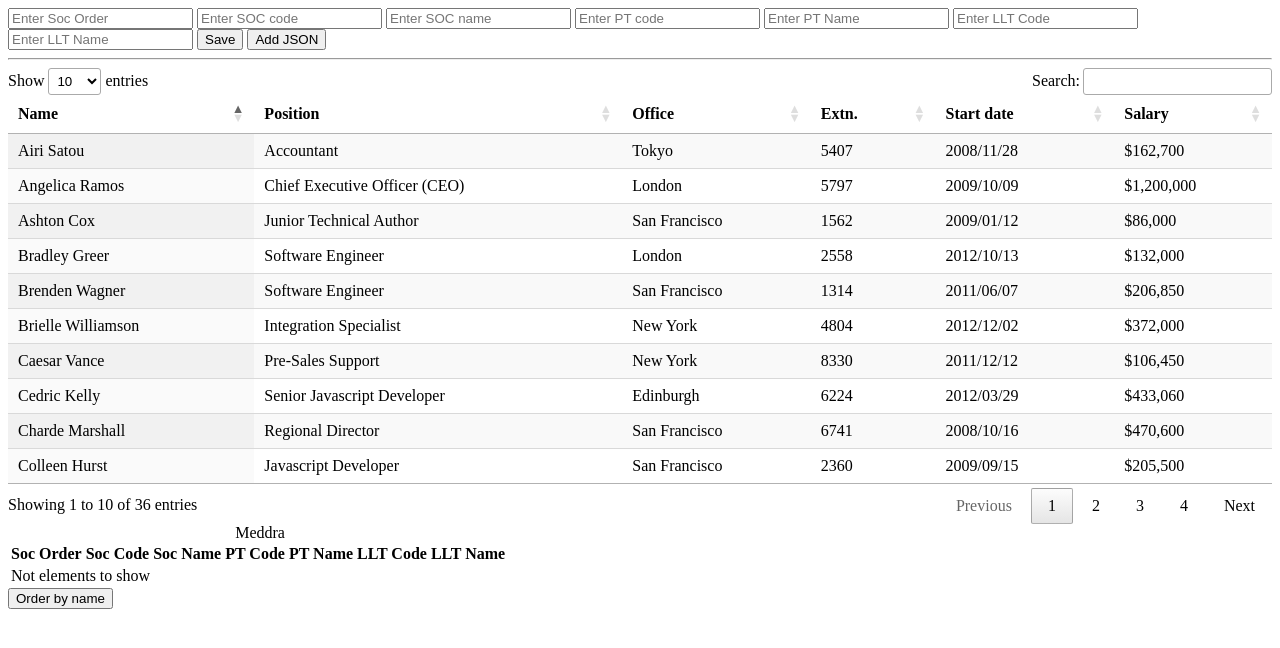
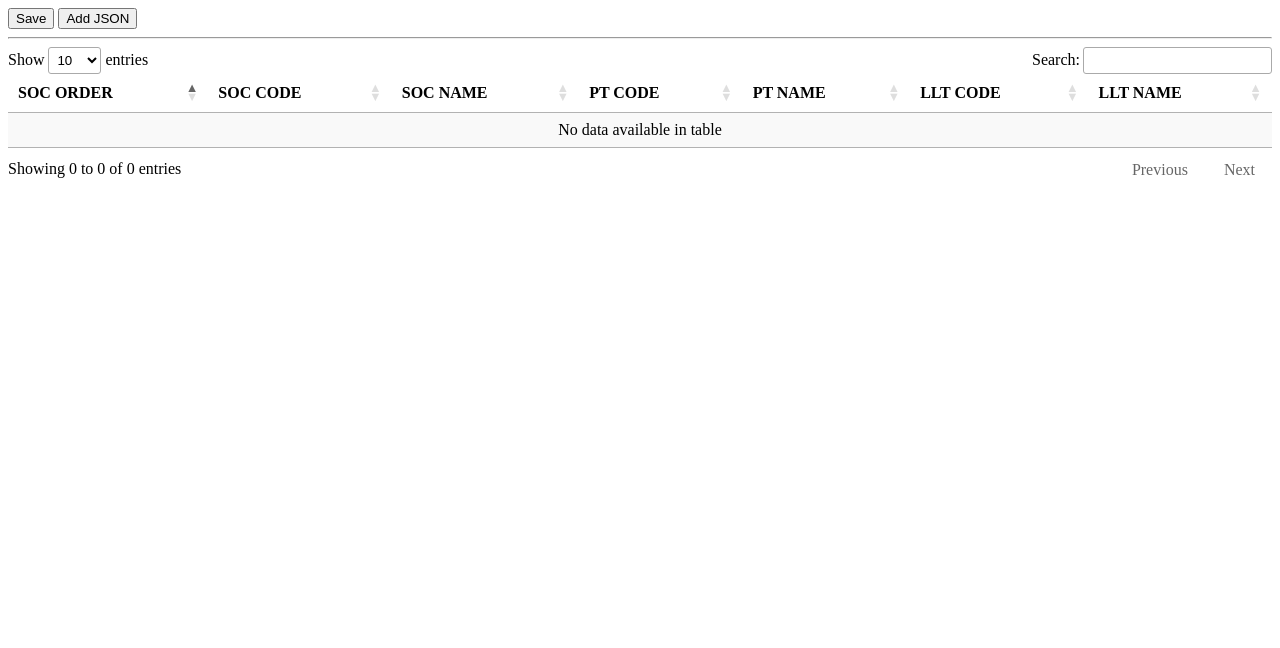
Before and after one commit to zenonpa/zenonpa.github.io, a PHP site: page /meddra2.html in a window 1280 px wide. Shown: the top 648 px of the page. Run offline with PHP 8.4, Linux system fonts and the light colour scheme; some libraries are stand-ins or nearby versions.

Commit message:
20160422

```diff
--- a/api/styles.css
+++ b/api/styles.css
@@ -1,3 +1,4 @@
+@import "http://code.jquery.com/ui/1.11.4/themes/smoothness/jquery-ui.css";
 #content {
   overflow:auto;
   width: 100%;
--- a/meddra2.html
+++ b/meddra2.html
@@ -1,20 +1,27 @@
 <!DOCTYPE html>
+<!--
+    Author: Rolando Caldas Sanchez
+    Blog: http://rolandocaldas.com/
+    Google+: https://plus.google.com/+RolandoCaldasSanchez
+    Linkedin: http://www.linkedin.com/in/rolandocaldas
+    Twitter: https://twitter.com/rolando_caldas
+    This file is part of an article:
+    http://rolandocaldas.com/html5/indexeddb-recuperando-los-datos-almacenados
+-->
 <html>
 <head>
     <meta charset="UTF-8" />
-        <title>IndexedDB: Local Database with HTML5</title>
-
+    <title>IndexedDB: MedDRA</title>
     <link rel="stylesheet" type="text/css" href="https://cdn.datatables.net/1.10.11/css/jquery.dataTables.min.css">
     <script type="text/javascript" src="//code.jquery.com/jquery-2.2.1.js"></script>
     <script type="text/javascript" src="//code.jquery.com/ui/1.11.4/jquery-ui.js"></script>
     <script type="text/javascript" language="javascript" src="https://cdn.datatables.net/1.10.11/js/jquery.dataTables.min.js"></script>
 
+
     <script type="text/javascript">
         var indexedDB = window.indexedDB || window.mozIndexedDB || window.webkitIndexedDB || window.msIndexedDB;
         var dataBase = null;
-
         function startDB() {
-
             dataBase = indexedDB.open("meddra", 1);
 
             dataBase.onupgradeneeded = function (e) {
@@ -22,7 +29,6 @@
                 var active = dataBase.result;
                 var object = active.createObjectStore('v18', { keyPath : 'id', autoIncrement : true });
                 object.createIndex('by_name', 'soc_code', { unique : false });
-
 
             };
 
@@ -34,11 +40,7 @@
             dataBase.onerror = function (e) {
                 alert('Error loading database');
             };
-
         }
-
-
-
 
         function add() {
 
@@ -120,7 +122,6 @@
 
         function AddJSON(){
 
-
             $.ajax({url: 'http://pvmedra2.azurewebsites.net/api/meddra/1' ,dataType: 'json', success: function(data) {
                 addRegistros(data);
             }.bind(this),
@@ -130,9 +131,10 @@
             });
         }
         function addRegistros(dat1){
-
-                addRegistrosMain(JSON.stringify(dat1));
-
+            for (var i in dat1) {
+                addRegistrosMain(JSON.stringify(dat1[i]));
+                // console.log(JSON.stringify(dat1[i]));
+            }
         }
         function addRegistrosMain(datos2){
             var datos = JSON.parse(datos2);
@@ -140,7 +142,7 @@
             var data = active.transaction(["v18"], "readwrite");
             var object = data.objectStore("v18");
             object.clear();
-                var request = object.put(datos);
+            var request = object.add(datos);
 
             request.onerror = function (e) {
                 alert(request.error.name + '\n\n' + request.error.message);
@@ -151,24 +153,34 @@
                 //loadAll();
             };
         }
+        function loadAll2() {
+            var sData = [];
+            var sDataTotal = [];
+            var active = dataBase.result;
+            var data = active.transaction(["v18"], "readonly");
+            var object = data.objectStore("v18");
 
-            function loadAll2() {
-                var active = dataBase.result;
-                var data = active.transaction("v18", "readonly");
-                var object = data.objectStore("v18");
-                var myIndex = object.index('by_name');
-                var countRequest = myIndex.count();
-                countRequest.onsuccess = function() {
-<<<<<<< HEAD
-                    console.log(JSON.stringify(countRequest.result.value));
+            object.openCursor().onsuccess = function (e) {
+
+                var result = e.target.result;
+
+                if (result === null) {
+                    return;
                 }
+                // console.log(JSON.stringify(result.value));
+                var objJSON = result.value;
+                sData.push(objJSON.soc_order, objJSON.soc_code, objJSON.soc_name, objJSON.pt_code, objJSON.pt_name, objJSON.llt_code, objJSON.llt_name);
+                //console.log(sData);
+                sDataTotal.push(sData);
+                sData = [];
+                result.continue();
 
-=======
-                    console.log(countRequest.result);
-                }
-                var arr = Object.keys(object).map(function(k) { return obj[k] });
-                $('#example').DataTable( {
-                    data: arr,
+            };
+
+            data.oncomplete = function() {
+                //console.log(sDataTotal.toString());
+                var table = $('#example').DataTable( {
+                    data: sDataTotal,
                     columns: [
                         { title: "SOC ORDER" },
                         { title: "SOC CODE" },
@@ -179,7 +191,11 @@
                         { title: "LLT NAME" }
                     ]
                 } );
->>>>>>> 63ec27a25c69a2fa9bab5e275583c666d113e0e6
+                $('#example tbody').on('click', 'tr', function () {
+                    var data = table.row( this ).data();
+                    document.querySelector('#selectedItem').value = 'You clicked on '+data[1]+'\'s row' ;
+                } );
+            }
 
         }
 
@@ -194,17 +210,13 @@
             object.openCursor().onsuccess = function (e) {
 
                 var result = e.target.result;
-                    console.log("result : ", result.value[0]);
+
                 if (result === null) {
                     return;
                 }
 
-                    for (var i in result.value){
-                        elements.push(result.value[i]);
-                    }
-
-
-                    return;
+                elements.push(result.value);
+                result.continue();
 
             };
 
@@ -285,100 +297,20 @@
             };
 
         }
-
     </script>
 </head>
-    <body onload="startDB();">
-        <input type="text" id="soc_order" placeholder="Enter Soc Order" />
-        <input type="text" id="soc_code" placeholder="Enter SOC code" />
-        <input type="text" id="soc_name" placeholder="Enter SOC name" />
-        <input type="text" id="pt_code" placeholder="Enter PT code" />
-        <input type="text" id="pt_name" placeholder="Enter PT Name" />
-        <input type="text" id="llt_code" placeholder="Enter LLT Code" />
-        <input type="text" id="llt_name" placeholder="Enter LLT Name" />
+<body>
 <button type="button" onclick="add();">Save</button>
 <button type="button" onclick="AddJSON();">Add JSON</button>
 <hr />
 <table id="example" class="display" width="100%"></table>
+<label id="selectedItem"></label>
+</body>
 
-        <table id="example2" class="display" width="100%"></table>
-
-        <div id="elements">
-            <table>
-                <caption>Meddra</caption>
-                <thead>
-                    <tr>
-                        <th>Soc Order</th>
-                        <th>Soc Code</th>
-                        <th>Soc Name</th>
-                        <th>PT Code</th>
-                        <th>PT Name</th>
-                        <th>LLT Code</th>
-                        <th>LLT Name</th>
-                        <th> </th>
-                    </tr>
-                </thead>
-                <tbody id="elementsList">
-                    <tr>
-                        <td colspan="3">Not elements to show</td>
-                    </tr>
-                </tbody>
-            </table>
-        </div>
-        <button type="button" onclick="loadAllByName();">Order by name</button>
 <script>
-           var dataSet = [
-               [ "Tiger Nixon", "System Architect", "Edinburgh", "5421", "2011/04/25", "$320,800" ],
-               [ "Garrett Winters", "Accountant", "Tokyo", "8422", "2011/07/25", "$170,750" ],
-               [ "Ashton Cox", "Junior Technical Author", "San Francisco", "1562", "2009/01/12", "$86,000" ],
-               [ "Cedric Kelly", "Senior Javascript Developer", "Edinburgh", "6224", "2012/03/29", "$433,060" ],
-               [ "Airi Satou", "Accountant", "Tokyo", "5407", "2008/11/28", "$162,700" ],
-               [ "Brielle Williamson", "Integration Specialist", "New York", "4804", "2012/12/02", "$372,000" ],
-               [ "Herrod Chandler", "Sales Assistant", "San Francisco", "9608", "2012/08/06", "$137,500" ],
-               [ "Rhona Davidson", "Integration Specialist", "Tokyo", "6200", "2010/10/14", "$327,900" ],
-               [ "Colleen Hurst", "Javascript Developer", "San Francisco", "2360", "2009/09/15", "$205,500" ],
-               [ "Sonya Frost", "Software Engineer", "Edinburgh", "1667", "2008/12/13", "$103,600" ],
-               [ "Jena Gaines", "Office Manager", "London", "3814", "2008/12/19", "$90,560" ],
-               [ "Quinn Flynn", "Support Lead", "Edinburgh", "9497", "2013/03/03", "$342,000" ],
-               [ "Charde Marshall", "Regional Director", "San Francisco", "6741", "2008/10/16", "$470,600" ],
-               [ "Haley Kennedy", "Senior Marketing Designer", "London", "3597", "2012/12/18", "$313,500" ],
-               [ "Tatyana Fitzpatrick", "Regional Director", "London", "1965", "2010/03/17", "$385,750" ],
-               [ "Michael Silva", "Marketing Designer", "London", "1581", "2012/11/27", "$198,500" ],
-               [ "Paul Byrd", "Chief Financial Officer (CFO)", "New York", "3059", "2010/06/09", "$725,000" ],
-               [ "Gloria Little", "Systems Administrator", "New York", "1721", "2009/04/10", "$237,500" ],
-               [ "Bradley Greer", "Software Engineer", "London", "2558", "2012/10/13", "$132,000" ],
-               [ "Dai Rios", "Personnel Lead", "Edinburgh", "2290", "2012/09/26", "$217,500" ],
-               [ "Jenette Caldwell", "Development Lead", "New York", "1937", "2011/09/03", "$345,000" ],
-               [ "Yuri Berry", "Chief Marketing Officer (CMO)", "New York", "6154", "2009/06/25", "$675,000" ],
-               [ "Caesar Vance", "Pre-Sales Support", "New York", "8330", "2011/12/12", "$106,450" ],
-               [ "Doris Wilder", "Sales Assistant", "Sidney", "3023", "2010/09/20", "$85,600" ],
-               [ "Angelica Ramos", "Chief Executive Officer (CEO)", "London", "5797", "2009/10/09", "$1,200,000" ],
-               [ "Gavin Joyce", "Developer", "Edinburgh", "8822", "2010/12/22", "$92,575" ],
-               [ "Jennifer Chang", "Regional Director", "Singapore", "9239", "2010/11/14", "$357,650" ],
-               [ "Brenden Wagner", "Software Engineer", "San Francisco", "1314", "2011/06/07", "$206,850" ],
-               [ "Fiona Green", "Chief Operating Officer (COO)", "San Francisco", "2947", "2010/03/11", "$850,000" ],
-               [ "Shou Itou", "Regional Marketing", "Tokyo", "8899", "2011/08/14", "$163,000" ],
-               [ "Michelle House", "Integration Specialist", "Sidney", "2769", "2011/06/02", "$95,400" ],
-               [ "Suki Burks", "Developer", "London", "6832", "2009/10/22", "$114,500" ],
-               [ "Prescott Bartlett", "Technical Author", "London", "3606", "2011/05/07", "$145,000" ],
-               [ "Gavin Cortez", "Team Leader", "San Francisco", "2860", "2008/10/26", "$235,500" ],
-               [ "Martena Mccray", "Post-Sales support", "Edinburgh", "8240", "2011/03/09", "$324,050" ],
-               [ "Unity Butler", "Marketing Designer", "San Francisco", "5384", "2009/12/09", "$85,675" ]
-           ];
-
     $(document).ready(function() {
-               $('#example').DataTable( {
-                   data: dataSet,
-                   columns: [
-                       { title: "Name" },
-                       { title: "Position" },
-                       { title: "Office" },
-                       { title: "Extn." },
-                       { title: "Start date" },
-                       { title: "Salary" }
-                   ]
-               } );
-           } );
+        startDB();
+        //alert("Aqui va nuevo codigo");
+    });
 </script>
-    </body>
 </html>
```
Lines whose indentation alone changed are shown as unchanged.
